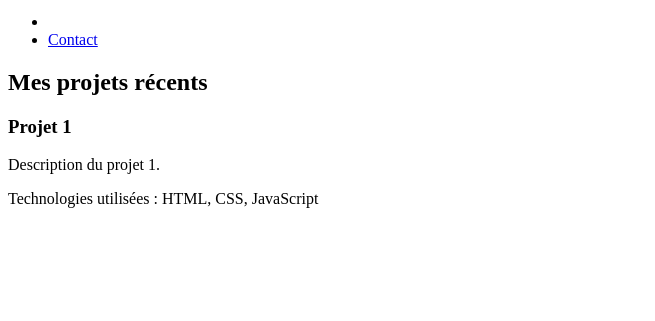
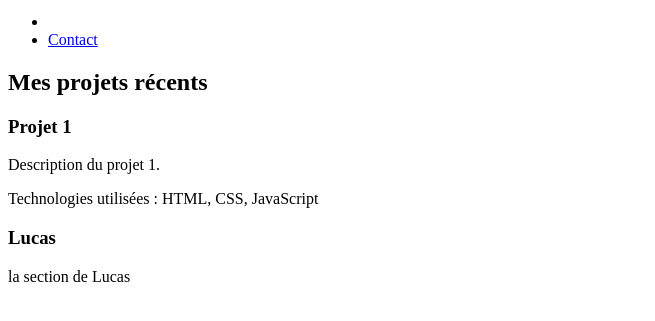
Before and after one commit to romyklk/gp-b1-j1, a plain HTML site: page index.html in a window 1280 px wide. Shown: the part 101-422 px from the top of the page, without its empty margins (0-655 px from the left). Drawn offline with Linux system fonts and the light colour scheme.

Commit message:
modif index lucas

```diff
--- a/index.html
+++ b/index.html
@@ -27,5 +27,9 @@
             <p>Technologies utilisées : HTML, CSS, JavaScript</p>
         </section>
     </main>
+    <section>
+        <h3>Lucas</h3>
+        <p>la section de Lucas</p>
+    </section>
 </body>
 </html>
```
